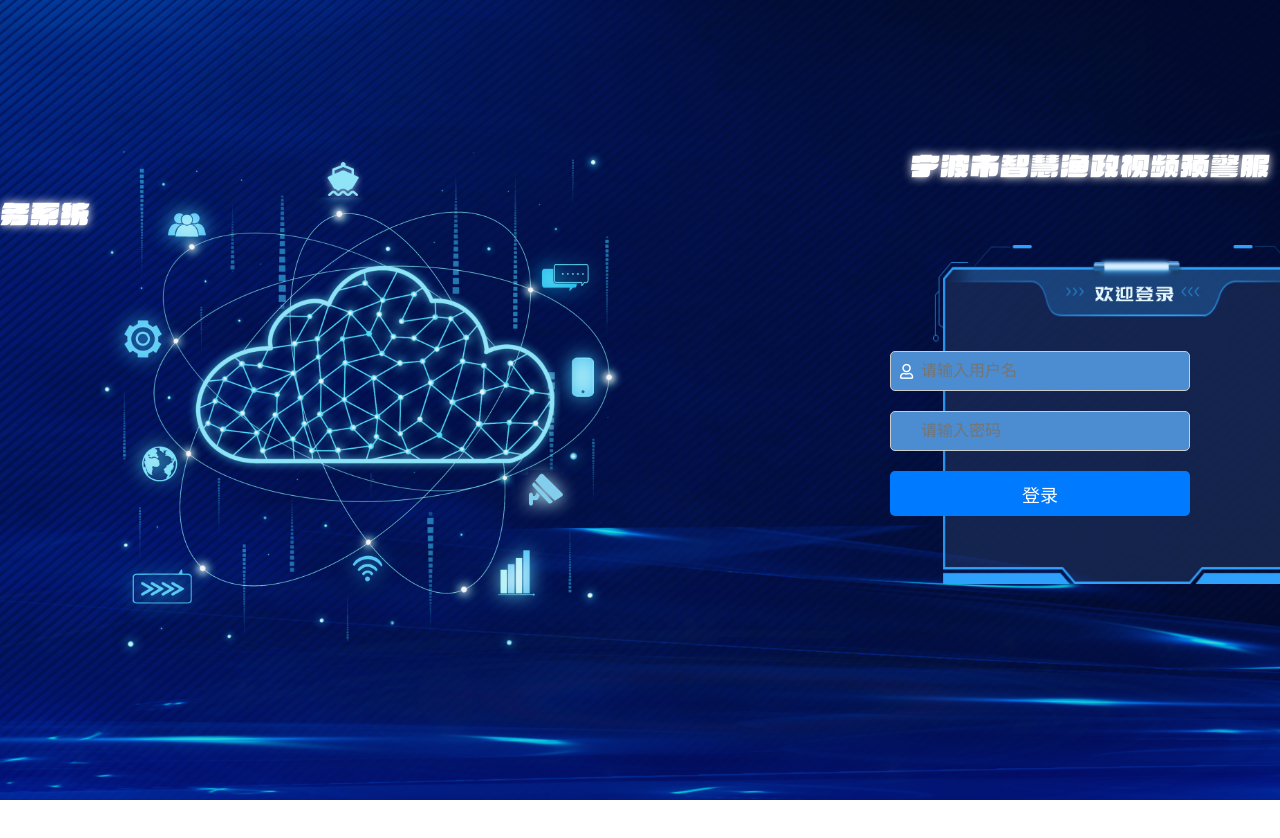
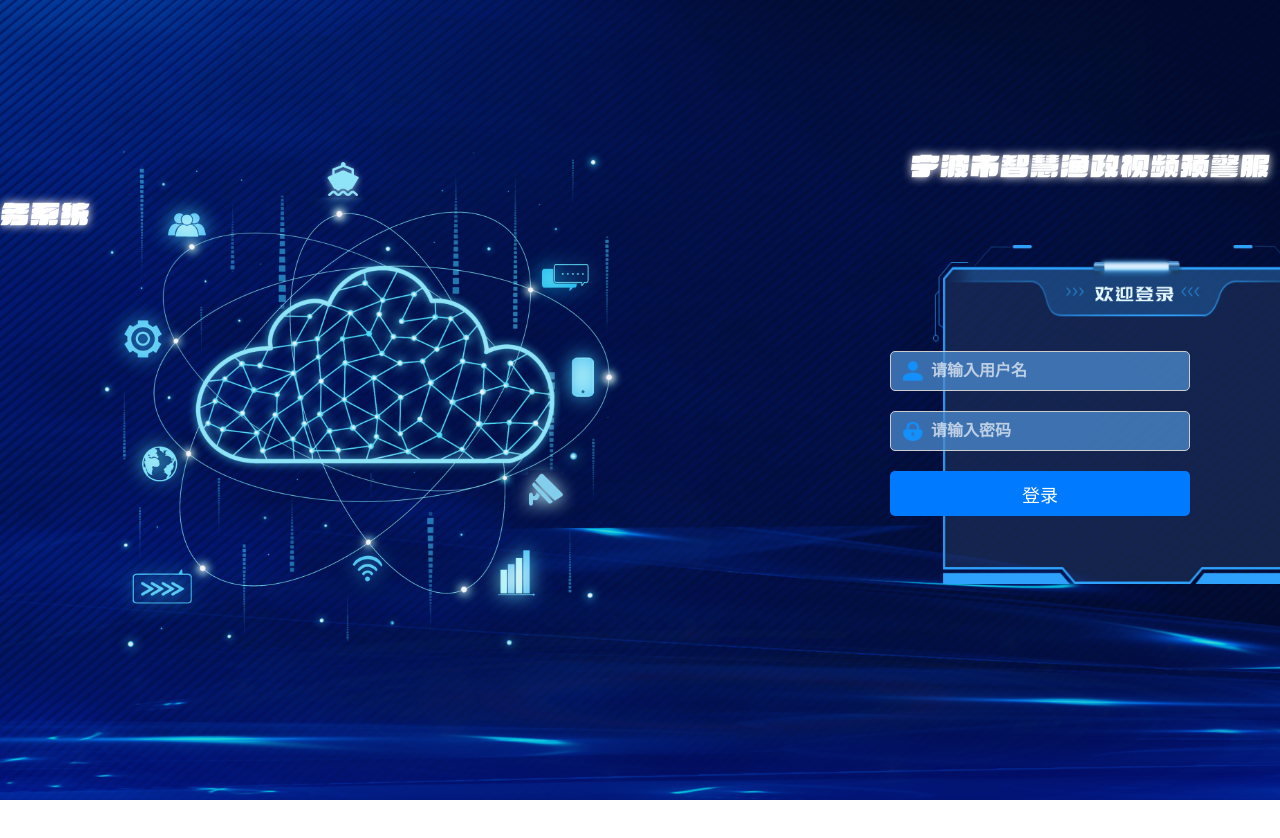
Before and after one commit to tszwaidai/yuzhengxc, a Vue app: page / in a window 1280 px wide. Shown: the top 838 px of the page. Built offline with nearby package versions, Linux system fonts and the light colour scheme.

Commit message:
登录实现

```diff
--- a/src/router/index.js
+++ b/src/router/index.js
@@ -1,4 +1,6 @@
-import { createRouter, createWebHistory } from 'vue-router'
+import { createRouter, createWebHistory } from 'vue-router';
+// import LoginView from '@/views/LoginView.vue';
+
 
 const router = createRouter({
   history: createWebHistory(import.meta.env.BASE_URL),
@@ -10,8 +12,15 @@ const router = createRouter({
       // this generates a separate chunk (About.[hash].js) for this route
       // which is lazy-loaded when the route is visited.
       component: () => import('../views/LoginView.vue')
+    },
+    {
+      path: '/home',
+      name: 'home',
+      component: () => import('../views/HomeView.vue')
     }
+
   ]
+
 })
 
 export default router
--- /dev/null
+++ b/src/views/HomeView.vue
@@ -0,0 +1,11 @@
+<template>
+    <div>
+        hello
+    </div>
+</template>
+
+<script>
+</script>
+
+<style lang="scss" scoped>
+</style>
--- a/src/views/LoginView.vue
+++ b/src/views/LoginView.vue
@@ -8,32 +8,48 @@
             <div>
                 <img src="../assets/bg_login.png"/>
                 <div class="login-form">
-                    <div class="input-icon">
-                        <i class="fas fa-user"></i>
-                        <input type="text" placeholder="请输入用户名" />
-                    </div>
-                    <div class="input-icon">
-                        <i class="fas fa-unlock"></i>
-                        <input type="password" placeholder="请输入密码" />
-                    </div>
-                    <button>登录</button>
+                    <form @submit.prevent="handleLogin">
+                        <div class="input-icon">
+                            <img src="../assets/icon_accout.png" class="icon"/>
+                            <input type="text" v-model="username" placeholder="请输入用户名"  required/>
+                        </div>
+                        <div class="input-icon">
+                            <img src="../assets/icon_pasword.png" class="icon"/>
+                            <input type="password" v-model="password" placeholder="请输入密码" required/>
+                        </div>
+                        <button type="submit">登录</button>
+                    </form>
+
                 </div>
-             </div>
+            </div>
         </div>
     </div>
 </template>
 
 <script>
 export default {
-    setup() {
-        return {}
+    name : 'login',
+    data() {
+        return {
+           username:'',
+           password:'',
+        }
+    },
+    methods: {
+        handleLogin() {
+            if (this.username === 'admin' && this.password === 'admin') {
+                this.$router.push( { name : 'home' });
+            } else{
+                alert('用户名或密码错误');
+            }
+        }
     }
 }
 </script>
 
 <style lang="scss" scoped>
 @import url(/src/assets/font/font.css);
-@import url('https://cdnjs.cloudflare.com/ajax/libs/font-awesome/5.15.3/css/all.min.css'); /* 导入FontAwesome */
+
 .login {
     width: 100%;
     height: 100%;
@@ -78,24 +94,26 @@ export default {
             position: relative;
             width: 300px;
             margin-bottom: 20px;
-            i {
+            .icon {
                 position: absolute;
-                left: 10px;
+                left: -920px;
                 top: 50%;
                 transform: translateY(-50%);
-                color: rgb(255, 255, 255); /* 设置图标颜色 */
+                width: 20px;
+                height: 20px;
             }
             input {
                 width: 100%;
                 height: 40px;
-                padding: 5px 10px 5px 30px; /* 调整左内边距给图标留位置 */
+                padding: 5px 10px 5px 40px; /* 调整左内边距给图标留位置 */
                 font-size: 16px;
                 border: 1px solid #ccc;
                 border-radius: 5px;
-                background-color: #4c8cd0; /* 设置为蓝色背景 */
+                background-color: #4c8cd0be; /* 设置为蓝色背景 */
                 color: white; /* 设置文字颜色 */
-                ::placeholder {
-                    color: rgba(255, 255, 255, 0.7); /* 设置占位符文字颜色 */
+                &::placeholder {
+                    color: rgba(255, 255, 255, 0.665); /* 设置占位符文字颜色 */
+                    font-weight: bold; /* 设置占位符文字加粗 */
                 }
             }
         }
```
Also changed, not shown: src/assets/icon_accout.png (added), src/assets/icon_pasword.png (added).
